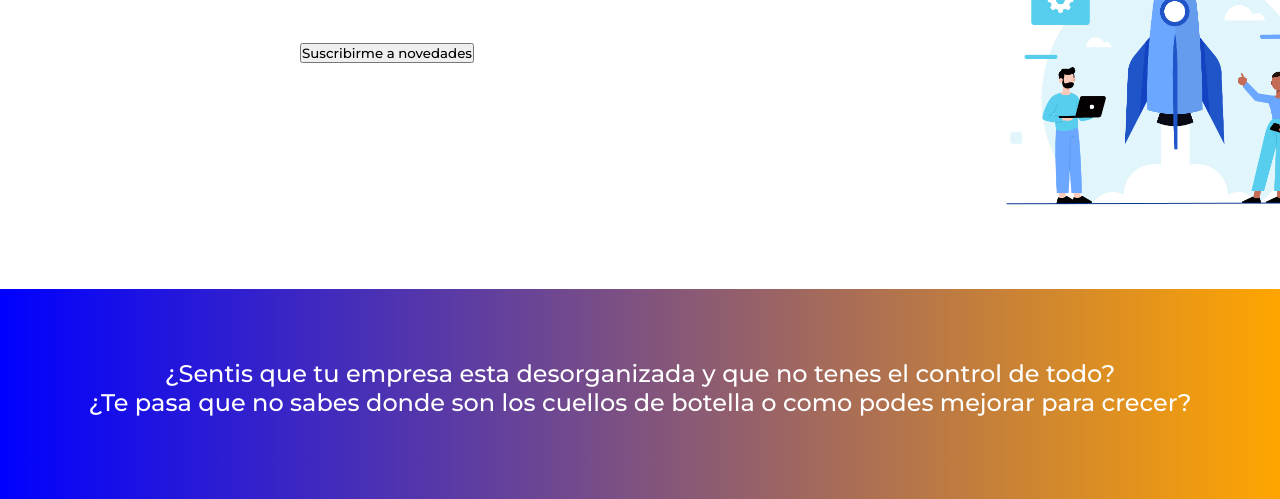
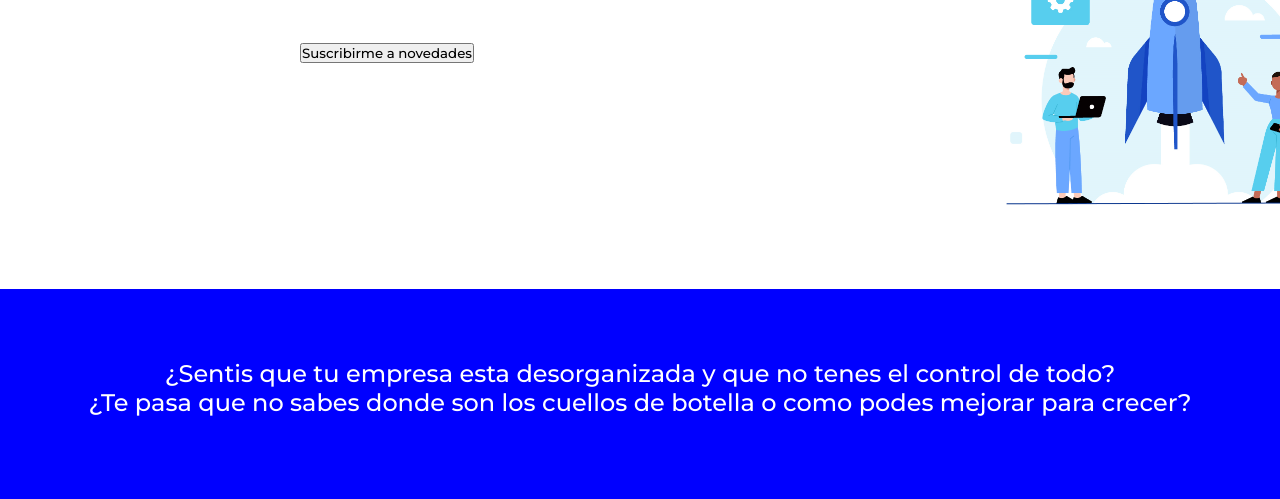
Before and after one commit to pablopnqn/CalidadCampusPonceDesafio4, a plain HTML site: page index.html in a window 1280 px wide. Shown: the part 301-800 px from the top of the page. Drawn offline with Linux system fonts and the light colour scheme.

Commit message:
style academia

```diff
--- a/style.css
+++ b/style.css
@@ -121,7 +121,7 @@ p{
 }
 .seccionDosIndex{
 
-    background-image: linear-gradient(to right, blue, orange);
+    background-color: blue;
     color: white;
     text-align: center;
     height: 150px;
@@ -349,11 +349,16 @@ p{
     }
     p{
         font-size: 18px;
+     }
+
  }
+
 
 @media only screen and (max-width: 320px) {
     .mainContent{
     background-color: rgb(84, 17, 240);
+
+    }
 
 
 
```
